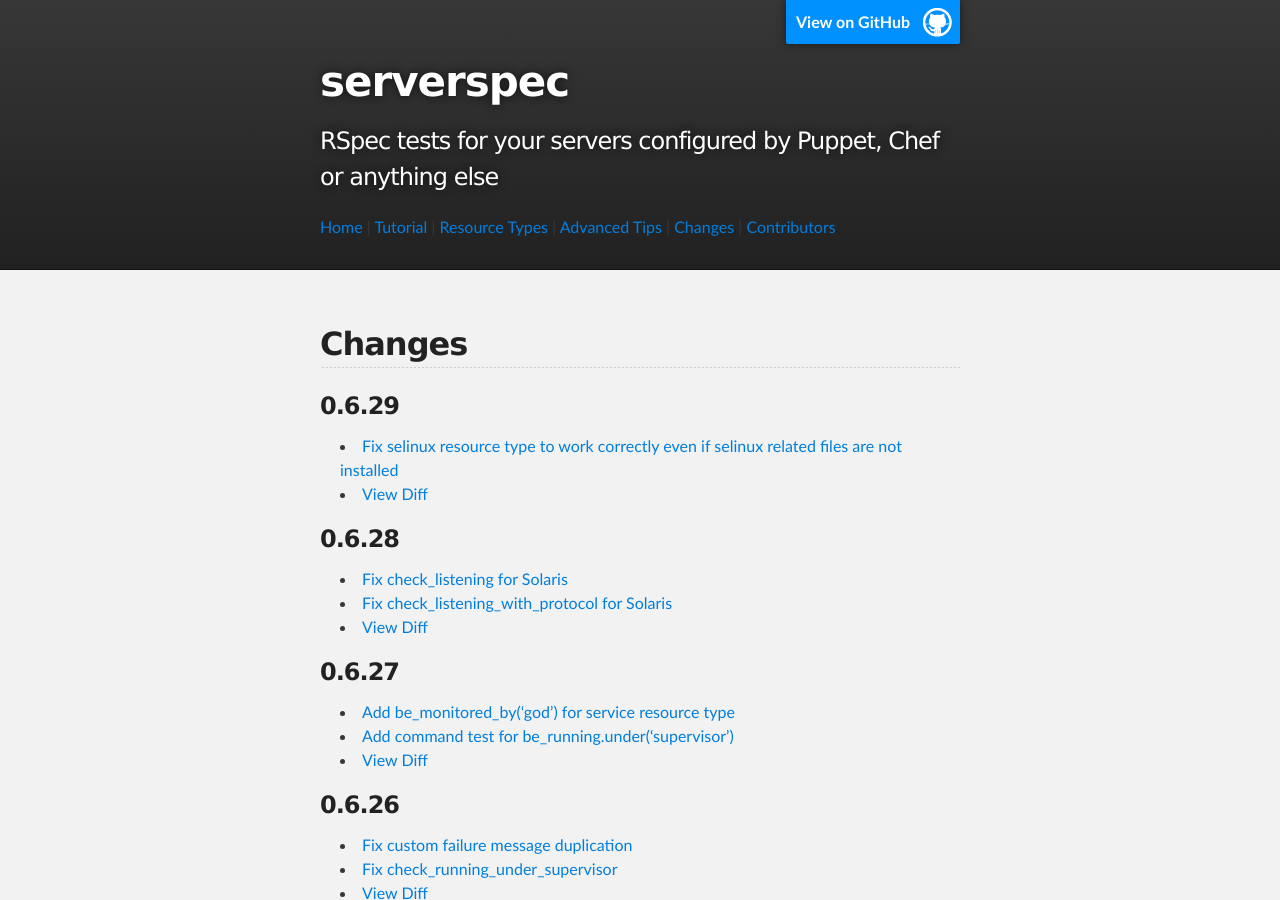
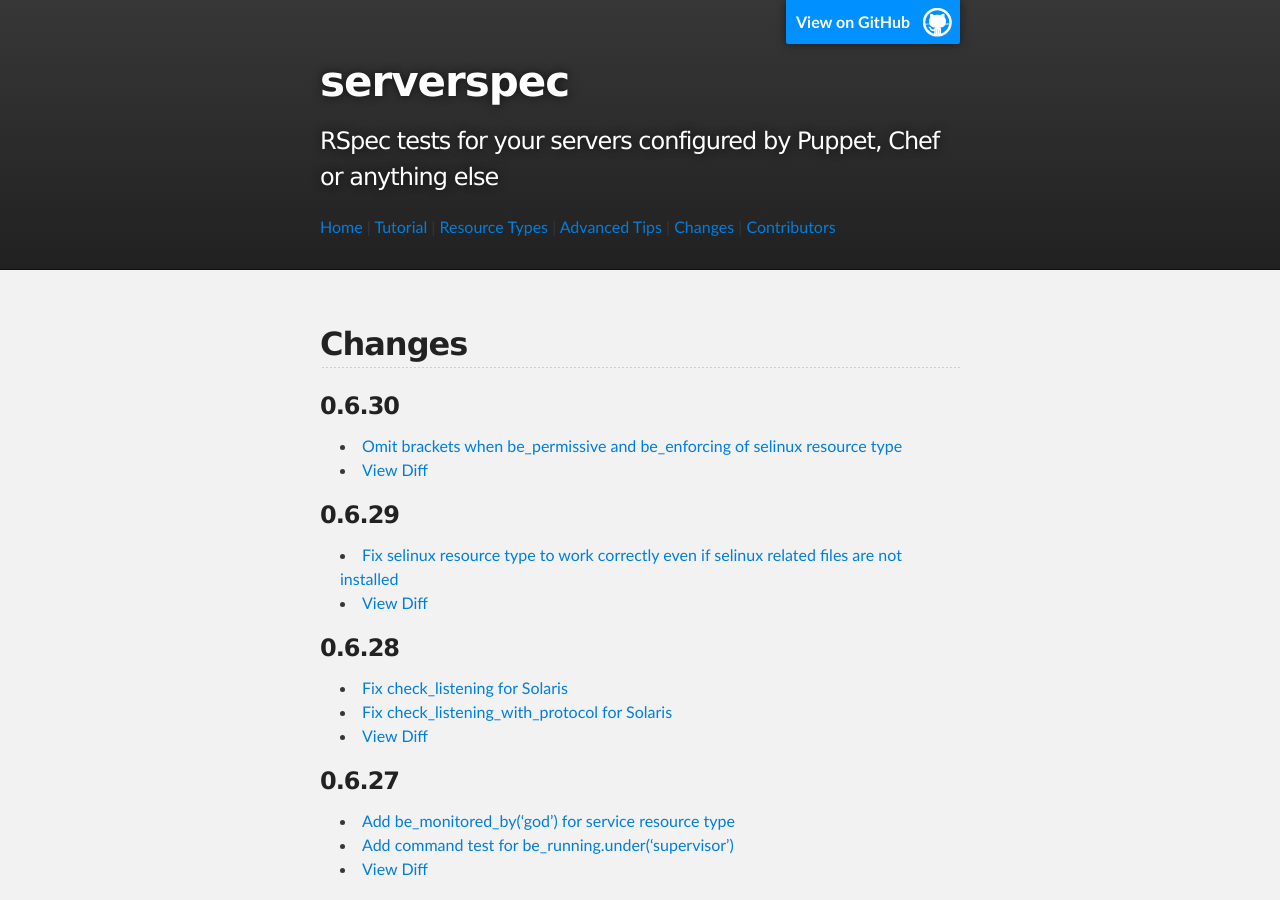
Before and after one commit to serverspec/serverspec.github.io, a Jekyll site: the page built from changes.md, in a window 1280 px wide and 900 px high. Built offline with Jekyll 4.4.1, drawn with Linux system fonts in a browser that asks for light colours; Markdown is read by kramdown in place of the engine named in the settings.

Commit message:
Add changes of v0.6.30

```diff
--- a/changes.md
+++ b/changes.md
@@ -4,6 +4,11 @@ title: Changes
 ---
 
 ## Changes
+
+### 0.6.30
+
+ * [Omit brackets when be_permissive and be_enforcing of selinux resource type](https://github.com/serverspec/serverspec/pull/218)
+ * [View Diff](https://github.com/serverspec/serverspec/compare/v0.6.29...v0.6.30)
 
 ### 0.6.29
 
```
